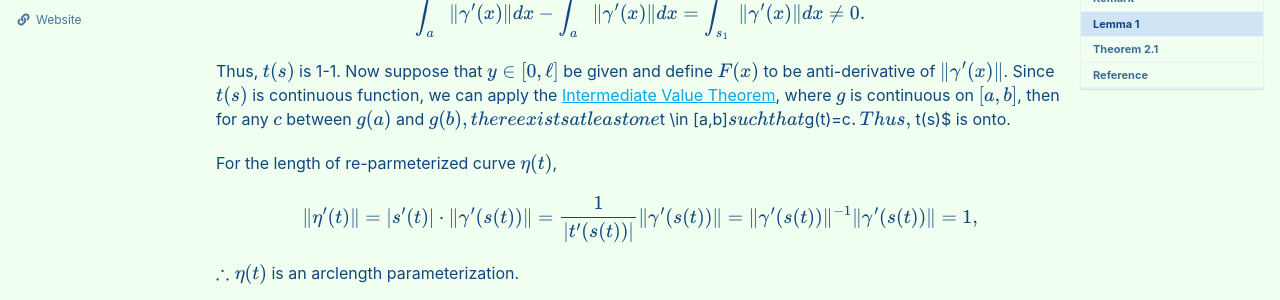
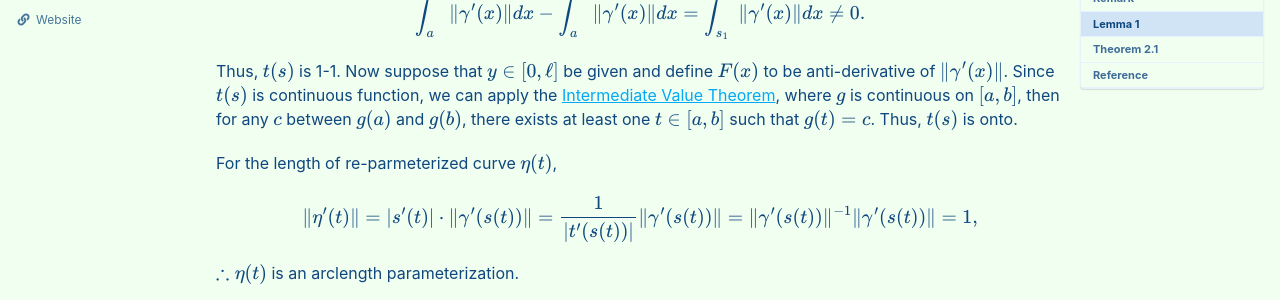
Before and after one commit to seanie12/blog, a Jekyll site: the page built from _posts/2023-07-08-isoperimetric-inequality.md, in a window 1280 px wide and 900 px high, scrolled down 1202 px. Shown: the part 154-454 px from the top of the window. Built offline with Jekyll 4.4.1, drawn with Linux system fonts in a browser that asks for light colours; cached includes are drawn as plain includes; formulas are drawn with MathJax 3.

```diff
--- a/_posts/2023-07-08-isoperimetric-inequality.md
+++ b/_posts/2023-07-08-isoperimetric-inequality.md
@@ -97,7 +97,7 @@ $$
 \end{align*}
 $$
 
-Thus, $t(s)$ is 1-1.  Now suppose that $y\in [0,\ell]$ be given and define $F(x)$ to be anti-derivative of $\lVert \gamma^{\prime}(x)\rVert$. Since $t(s)$ is continuous function, we can apply the [Intermediate Value Theorem](https://seanie12.github.io/blog/analysis/continous-function-2/#theorem-4211-intermediate-value-theorem), where $g$ is continuous on $[a,b]$, then for any $c$ between $g(a)$ and $g(b)$$, there exists at least one $t \in [a,b]$ such that $g(t)=c$.  Thus, $ t(s)$ is onto.
+Thus, $t(s)$ is 1-1.  Now suppose that $y\in [0,\ell]$ be given and define $F(x)$ to be anti-derivative of $\lVert \gamma^{\prime}(x)\rVert$. Since $t(s)$ is continuous function, we can apply the [Intermediate Value Theorem](https://seanie12.github.io/blog/analysis/continous-function-2/#theorem-4211-intermediate-value-theorem), where $g$ is continuous on $[a,b]$, then for any $c$ between $g(a)$ and $g(b)$, there exists at least one $t \in [a,b]$ such that $g(t)=c$.  Thus, $ t(s)$ is onto.
 
 For the length of re-parmeterized curve $\eta(t)$,
 
```
